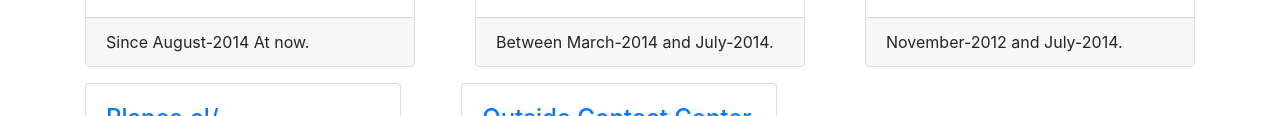
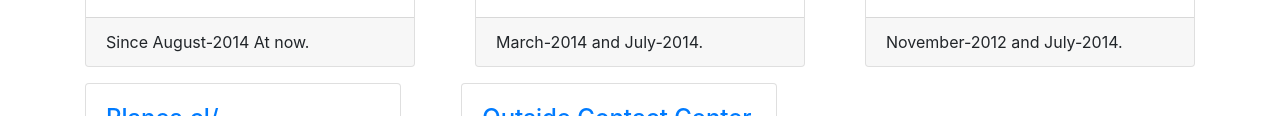
Before and after one commit to patovega/bootstrap_curriculum, a plain HTML site: page index.html in a window 1280 px wide. Shown: the part 796-912 px from the top of the page. Drawn offline with Linux system fonts and the light colour scheme.

Commit message:
Correcciones links

```diff
--- a/index.html
+++ b/index.html
@@ -130,7 +130,7 @@
               <p class="card-text">Backend programmer for Car Insurance. In charge for communications between sales systems and web price comparators</p>
             </div>
             <div class="card-footer">
-               Between March-2014 and July-2014.
+               March-2014 and July-2014.
             </div>
           </div>
         </div>
```
